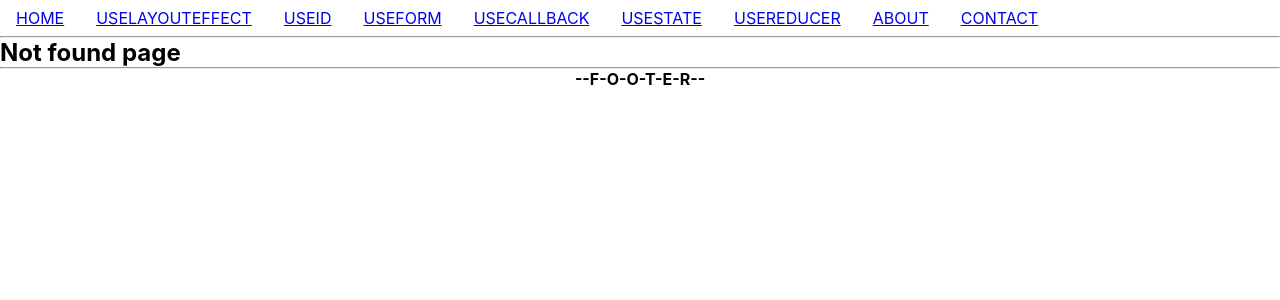
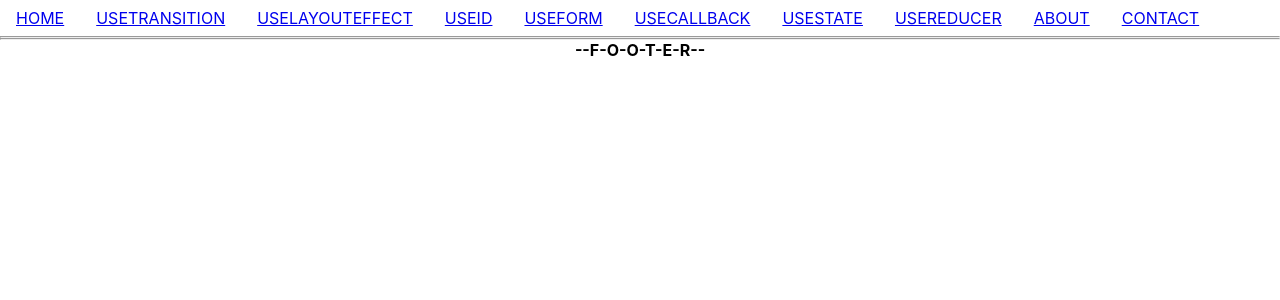
Before and after one commit to jini-labs-2/react-ts-practice, a React (Create React App) app: page /hooks/usetransition in a window 1280 px wide. Before the commit this address had no page. Shown: the top 300 px of the page. Built offline with nearby package versions, Linux system fonts and the light colour scheme.

Commit message:
[useTransition]

```diff
--- a/src/App.tsx
+++ b/src/App.tsx
@@ -11,6 +11,7 @@ import UseReducer from './pages/testhooks/UseReducer';
 import UseForm from './pages/testhooks/UseForm';
 import UseId from './pages/testhooks/UseId';
 import UseLayoutEffect from './pages/testhooks/UseLayoutEffect';
+import UseTransition from './pages/testhooks/UseTransition';
 
 function App() {
   return (
@@ -19,6 +20,7 @@ function App() {
         <Routes>
           <Route path="/home" element={<Home />} />
           <Route path="/hooks">
+            <Route path="usetransition" element={<UseTransition />} />
             <Route path="uselayouteffect" element={<UseLayoutEffect />} />
             <Route path="useid" element={<UseId />} />
             <Route path="useform" element={<UseForm />} />
--- a/src/layouts/Header.tsx
+++ b/src/layouts/Header.tsx
@@ -8,6 +8,7 @@ interface MenuItem {
 
 const mainMenu: MenuItem[] = [
   {to: '/home', name: 'home'},
+  {to: '/hooks/usetransition', name: 'usetransition'},
   {to: '/hooks/uselayouteffect', name: 'uselayouteffect'},
   {to: '/hooks/useid', name: 'useid'},
   {to: '/hooks/useform', name: 'useform'},
--- /dev/null
+++ b/src/pages/testhooks/UseTransition.tsx
@@ -0,0 +1,11 @@
+import React from 'react'
+
+const UseTransition = () => {
+  return (
+    <div>
+
+    </div>
+  )
+}
+
+export default UseTransition
```
